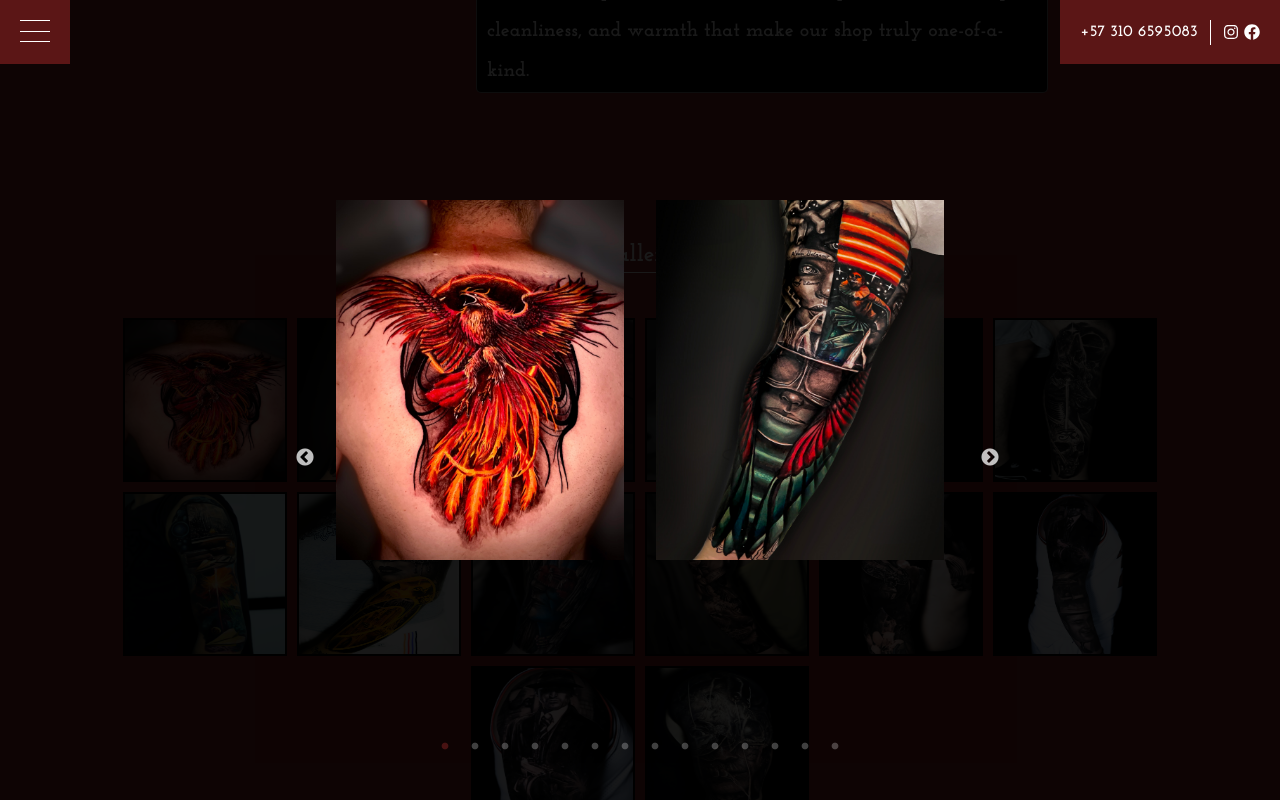
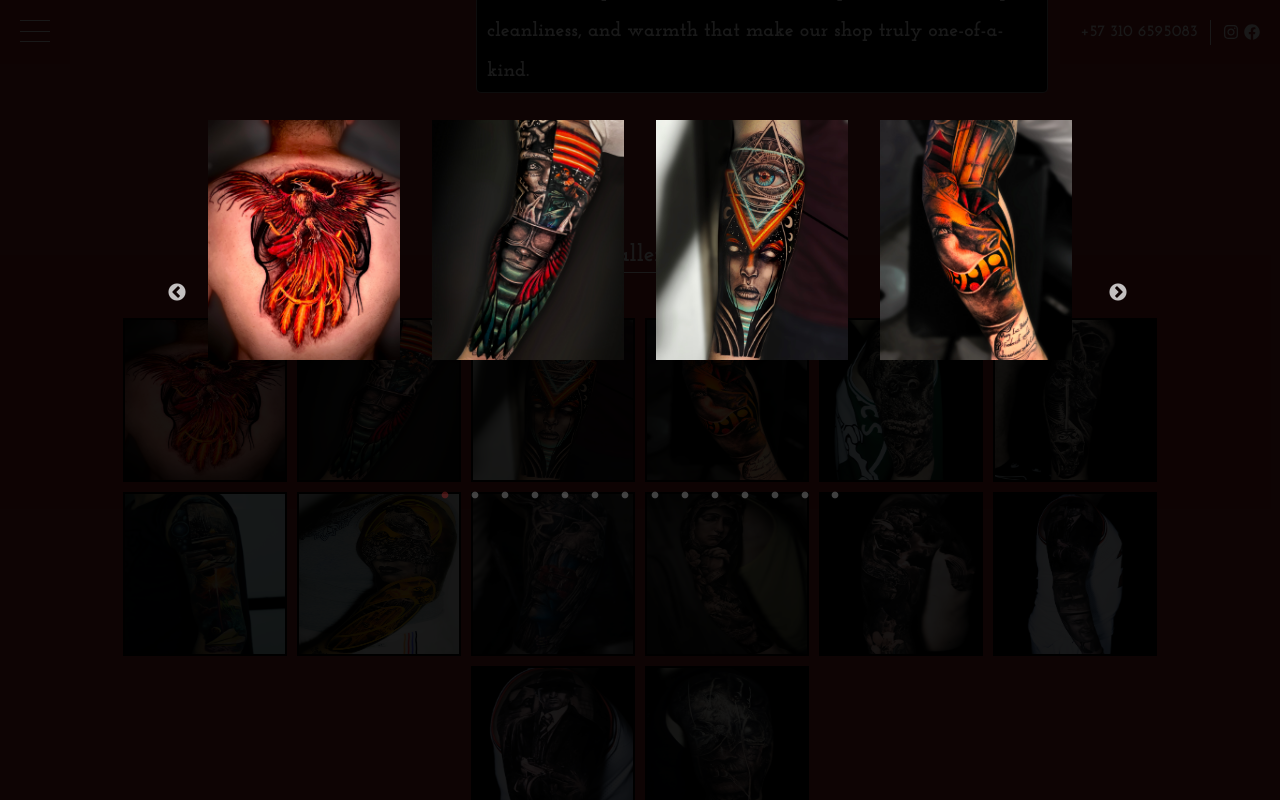
Before and after one commit to Desterpunk/Tattfol, a React (Create React App) app: page / in a window 1280 px wide. Both pictures are taken after a click on the picture 205 px from the left and 1973 px from the top of the page. Shown: the part 1573-2373 px from the top of the page. Built offline with nearby package versions, Linux system fonts and the light colour scheme.

Commit message:
created option to exit from slider

```diff
--- a/src/sections/gallery/Gallery.js
+++ b/src/sections/gallery/Gallery.js
@@ -32,14 +32,14 @@ const Gallery = () => {
             {
                 breakpoint: 1440,
                 settings: {
-                    slidesToShow: 2,
+                    slidesToShow: 4,
                     slidesToScroll: 1,
                     infinite: true,
                     dots: true
                 }
             },
             {
-                breakpoint: 1024,
+                breakpoint: 930,
                 settings: {
                     slidesToShow: 2,
                     slidesToScroll: 2,
@@ -47,7 +47,7 @@ const Gallery = () => {
                 }
             },
             {
-                breakpoint: 480,
+                breakpoint: 580 ,
                 settings: {
                     slidesToShow: 1,
                     slidesToScroll: 1
@@ -82,13 +82,13 @@ const Gallery = () => {
                 </Scroll.Element>
             </SectionContainer >
             {isOpen && (
-                <ImgContainer>
-                    <InnerDiv>
+                <ImgContainer onClick={handleOnClose}>
+                    <InnerDiv >
                         <Carrousel>
                             <Slide {...settings}>
                                 {fotos.map((img, index) => (
                                     <FullImg
-                                        onClick={handleOnClose}
+
                                         alt="Picture of a Tattoo"
                                         key={index}
                                         src={img}>
--- a/src/sections/gallery/style.js
+++ b/src/sections/gallery/style.js
@@ -16,16 +16,22 @@ export const ImgContainer = styled.div`
   background: rgba(0,0,0,.9);
   height: 100%;
   width: 100%;
-  z-index: 10;
+  z-index: 110;
   display: flex;
   justify-content: center;
   align-items: center;
 `;
 
 export const InnerDiv = styled.div`
-  width: 50%;
+  width: 70%;
+  height: 70%;
+  margin-top: 0px;
+
+
+  ${breakPoints.laptopL} {
+    width: 50%;
   height: 50%;
-  margin-top: 0px;
+  }
 `;
 
 
@@ -34,13 +40,7 @@ color: white;
 display:flex;
 flex-direction:column;
 justify-content: center;
-height: 320px;
-width: 220px;
 
-${breakPoints.mobileL} {
-  height: auto;
-  width: auto;
-  }
 `
 
 export const Slide = styled(Slider)`
```
